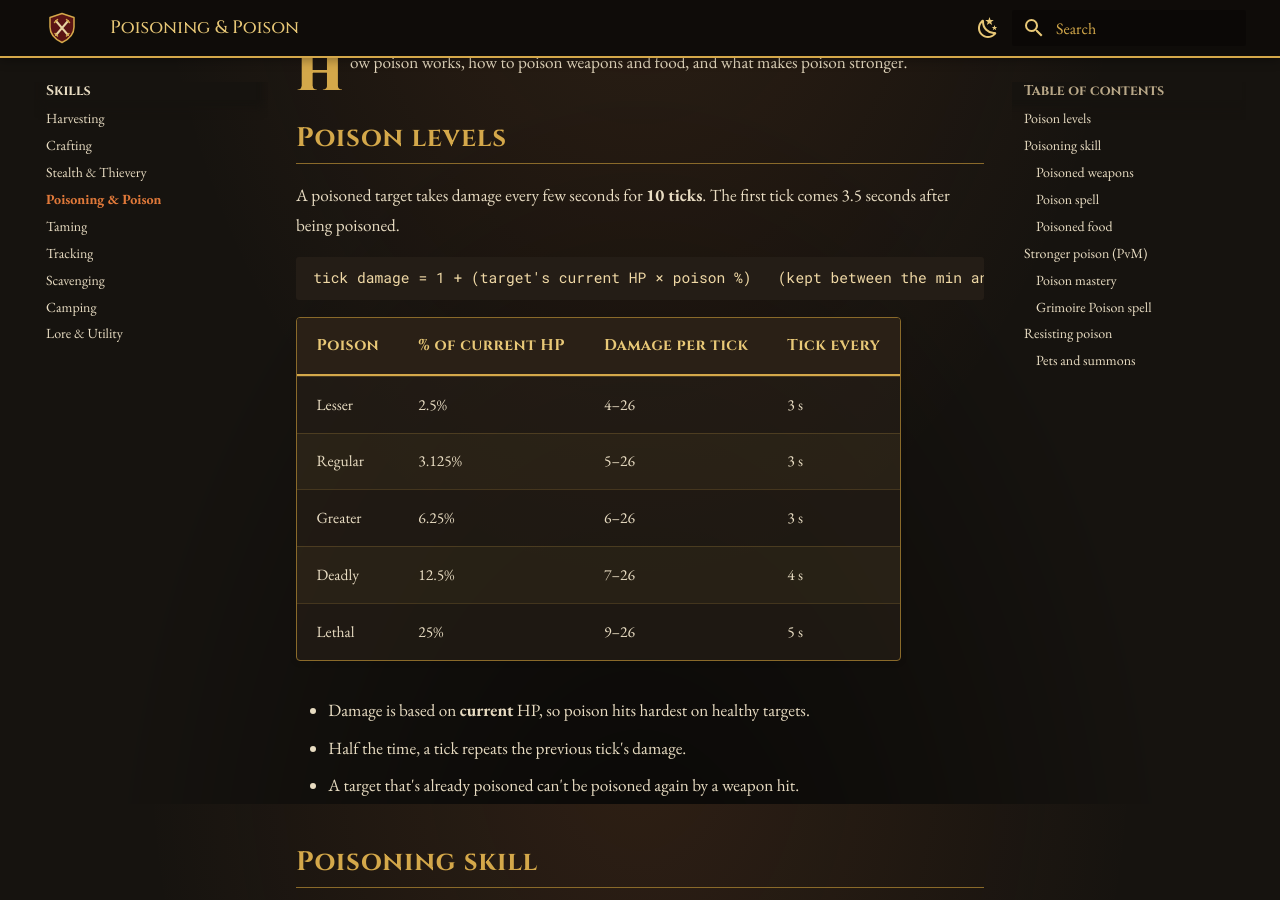
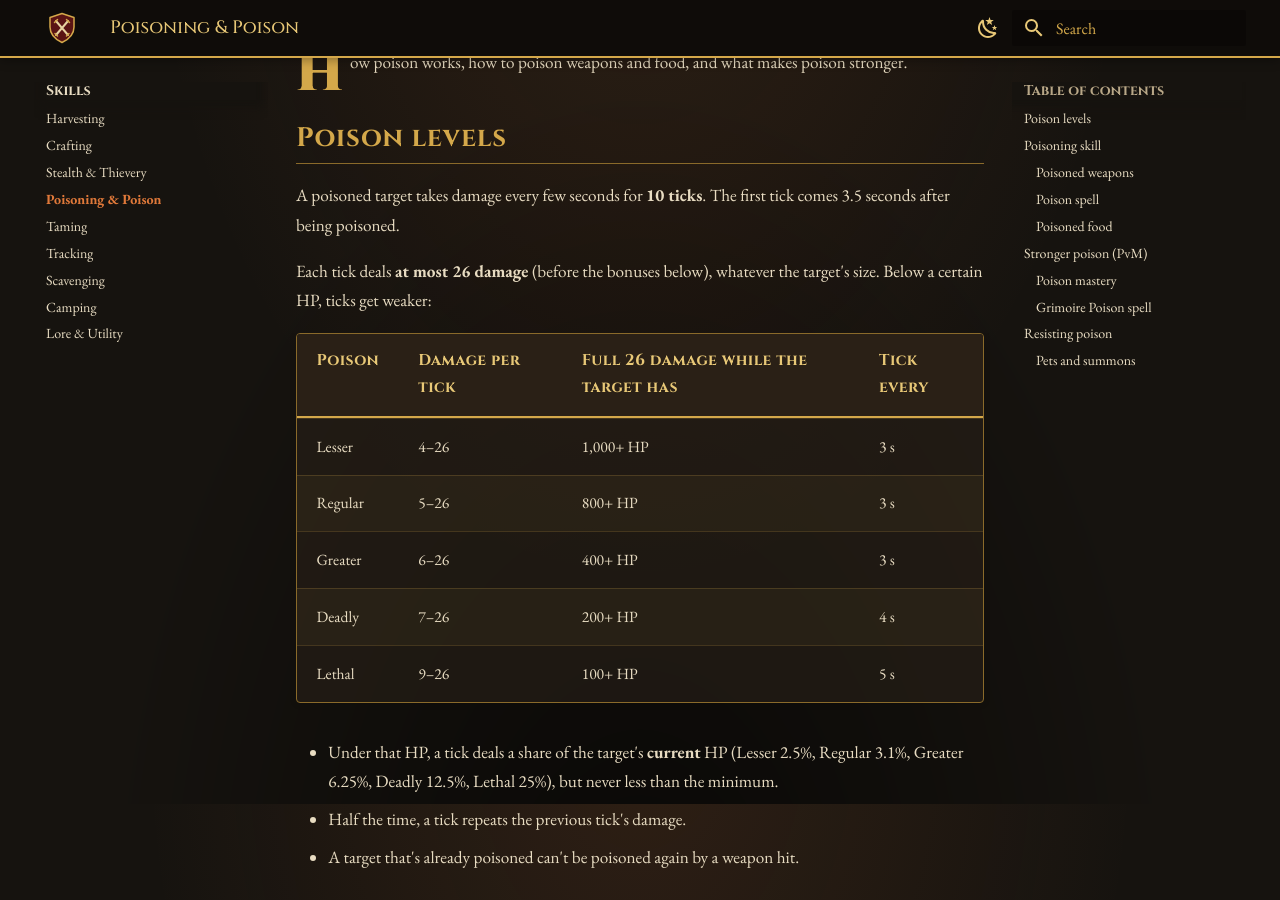
Before and after one commit to SeiferUO/wiki, an MkDocs documentation site: the page built from docs/skills/poisoning.md, in a window 1280 px wide and 900 px high, scrolled down 203 px. Built offline with MkDocs 1.6.1 and Material for MkDocs 9.7.7, drawn with Linux system fonts in a browser that asks for light colours.

Commit message:
Clarify poison tick damage cap
Co-Authored-By: Claude Opus 5.5 <noreply@anthropic.com>

````diff
--- a/docs/skills/poisoning.md
+++ b/docs/skills/poisoning.md
@@ -6,19 +6,17 @@ How poison works, how to poison weapons and food, and what makes poison stronger
 
 A poisoned target takes damage every few seconds for **10 ticks**. The first tick comes 3.5 seconds after being poisoned.
 
-```
-tick damage = 1 + (target's current HP × poison %)   (kept between the min and max)
-```
+Each tick deals **at most 26 damage** (before the bonuses below), whatever the target's size. Below a certain HP, ticks get weaker:
 
-| Poison | % of current HP | Damage per tick | Tick every |
+| Poison | Damage per tick | Full 26 damage while the target has | Tick every |
 |---|---|---|---|
-| Lesser | 2.5% | 4–26 | 3 s |
-| Regular | 3.125% | 5–26 | 3 s |
-| Greater | 6.25% | 6–26 | 3 s |
-| Deadly | 12.5% | 7–26 | 4 s |
-| Lethal | 25% | 9–26 | 5 s |
+| Lesser | 4–26 | 1,000+ HP | 3 s |
+| Regular | 5–26 | 800+ HP | 3 s |
+| Greater | 6–26 | 400+ HP | 3 s |
+| Deadly | 7–26 | 200+ HP | 4 s |
+| Lethal | 9–26 | 100+ HP | 5 s |
 
-- Damage is based on **current** HP, so poison hits hardest on healthy targets.
+- Under that HP, a tick deals a share of the target's **current** HP (Lesser 2.5%, Regular 3.1%, Greater 6.25%, Deadly 12.5%, Lethal 25%), but never less than the minimum.
 - Half the time, a tick repeats the previous tick's damage.
 - A target that's already poisoned can't be poisoned again by a weapon hit.
 
````
